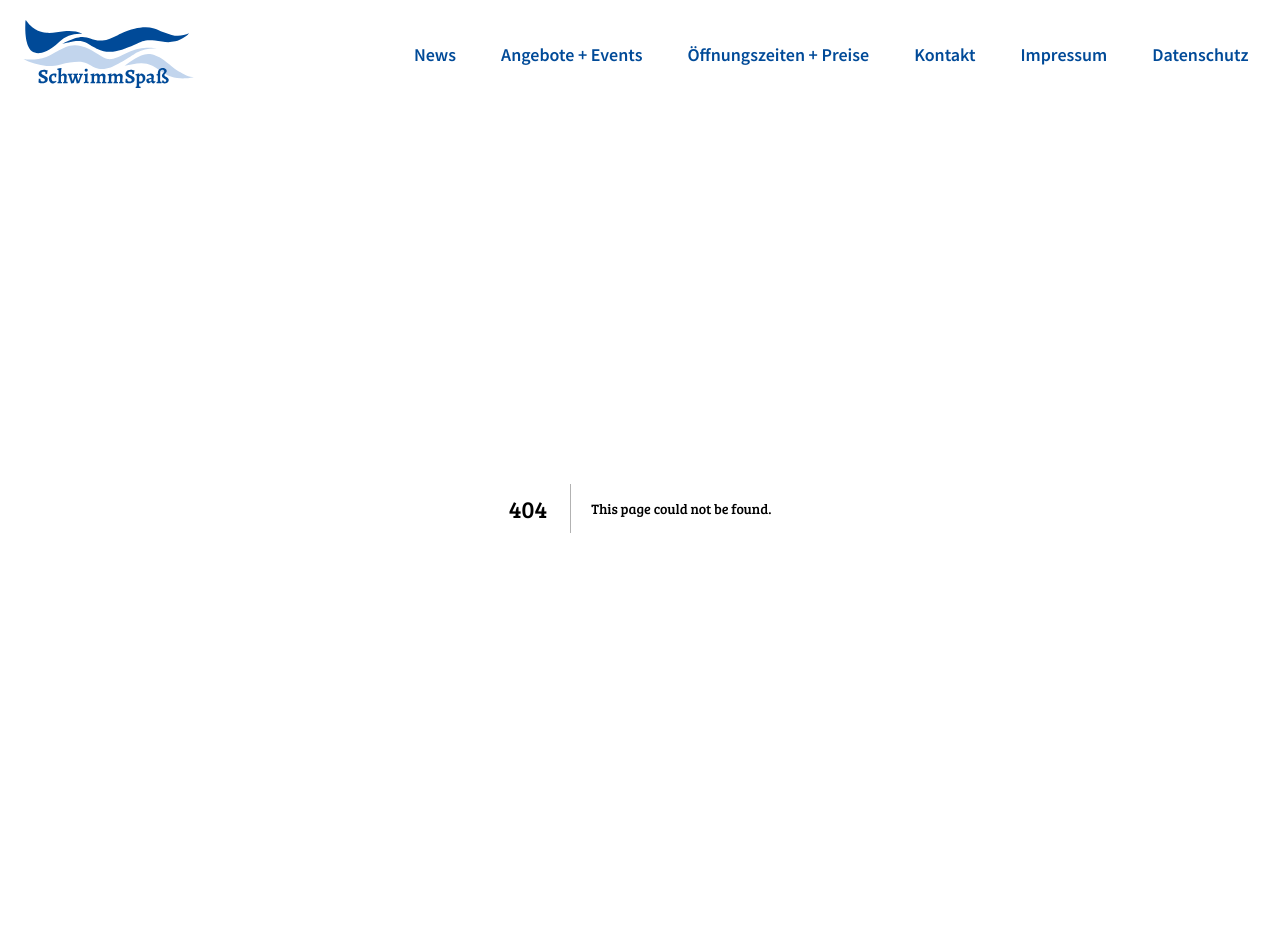
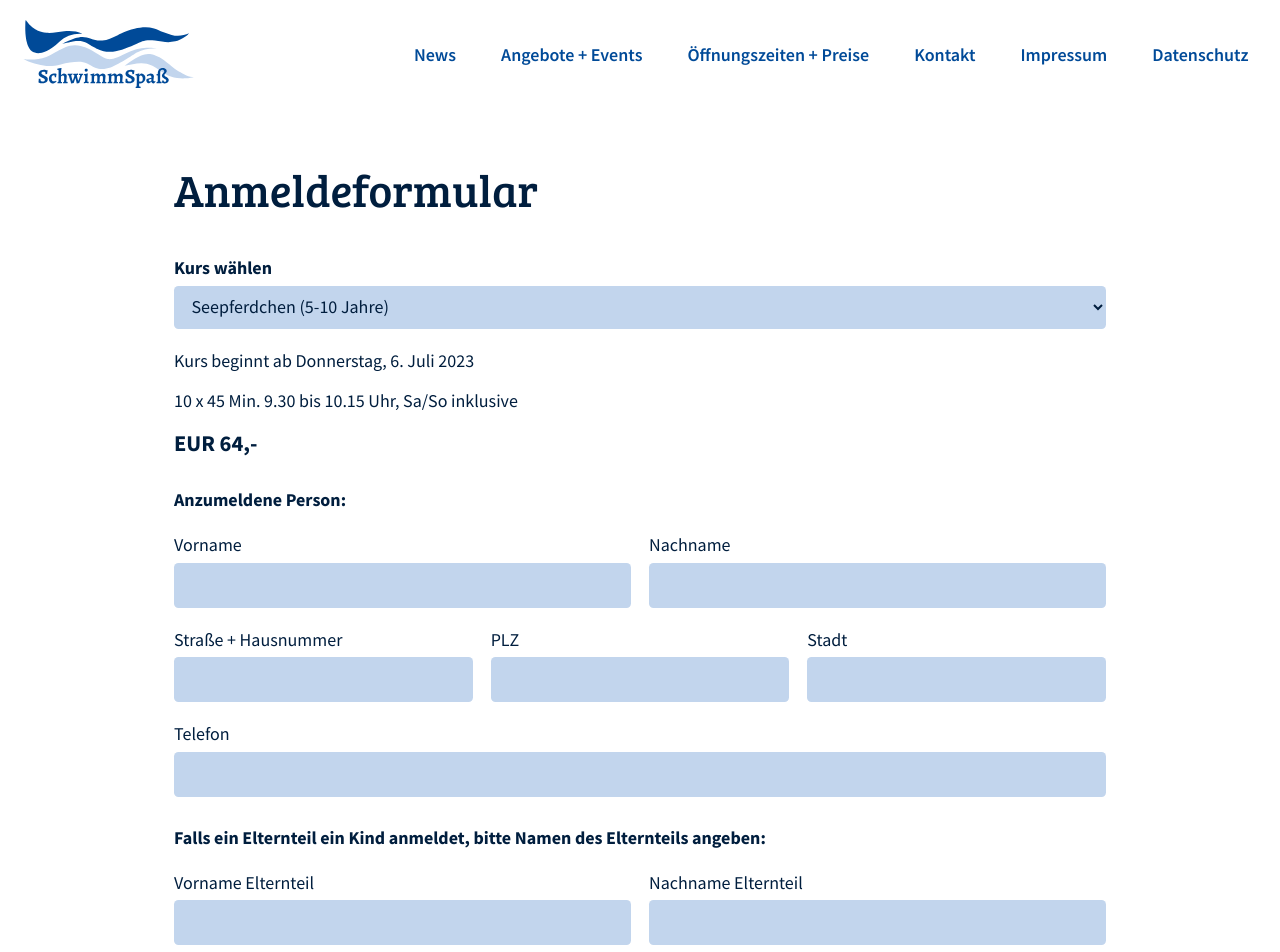
Before and after one commit to nordowl/ap-sommer-23, a Next.js app: page /kurse/anmeldung in a window 1280 px wide. Before the commit this address had no page. Shown: the top 952 px of the page. Built offline with nearby package versions, Linux system fonts and the light colour scheme.

Commit message:
Add course sign-up form

```diff
--- /dev/null
+++ b/app/kurse/anmeldung/page.tsx
@@ -0,0 +1,72 @@
+import Button from "@/src/components/Button";
+
+const Page = () => {
+    return (
+        <section className="narrow">
+            <h1 className="mb-8">Anmeldeformular</h1>
+            <form>
+                <div className="mb-4 field">
+                    <label htmlFor="kurs" className="font-bold">Kurs wählen</label>
+                    <select name="kurs" id="kurs">
+                        <option value="seepferdchen">Seepferdchen (5-10 Jahre)</option>
+                        <option value="silber">Jugend holt Silber</option>
+                        <option value="filmnacht">Filmnacht</option>
+                        <option value="fitness">Aqua-Fitness für Erwachsene</option>
+                    </select>
+                </div>
+                <div className="mb-6">
+                    <p>Kurs beginnt ab Donnerstag, 6. Juli 2023</p>
+                    <p>10 x 45 Min. 9.30 bis 10.15 Uhr, Sa/So inklusive</p>
+                    <p className="text-xl font-bold">EUR 64,-</p>
+                </div>
+                <p className="font-bold">Anzumeldene Person:</p>
+                <div className="flex gap-4 mt-4 mb-4">
+                    <div className="field">
+                        <label htmlFor="vorname">Vorname</label>
+                        <input type="text" name="vorname" id="vorname"/>
+                    </div>
+                    <div className="field">
+                        <label htmlFor="nachname">Nachname</label>
+                        <input type="text" name="nachname" id="nachname"/>
+                    </div>
+                </div>
+                <div className="flex gap-4 mt-4 mb-4">
+                    <div className="field">
+                        <label htmlFor="strasse">Straße + Hausnummer</label>
+                        <input type="text" name="strasse" id="strasse"/>
+                    </div>
+                    <div className="field">
+                        <label htmlFor="plz">PLZ</label>
+                        <input type="number" name="plz" id="plz"/>
+                    </div>
+                    <div className="field">
+                        <label htmlFor="stadt">Stadt</label>
+                        <input type="text" name="stadt" id="stadt"/>
+                    </div>
+                </div>
+                <div className="field mb-6">
+                    <label htmlFor="telefon">Telefon</label>
+                    <input type="tel" name="telefon" id="telefon"/>
+                </div>
+                <p className="font-bold">Falls ein Elternteil ein Kind anmeldet, bitte Namen des Elternteils angeben:</p>
+                <div className="flex gap-4 mt-4">
+                    <div className="field">
+                        <label htmlFor="vorname-eltern">Vorname Elternteil</label>
+                        <input type="text" name="vorname-eltern" id="vorname-eltern"/>
+                    </div>
+                    <div className="field">
+                        <label htmlFor="nachname-eltern">Nachname Elternteil</label>
+                        <input type="text" name="nachname-eltern" id="nachname-eltern"/>
+                    </div>
+                </div>
+                <Button
+                    label="Jetzt verbindlich buchen"
+                    primary
+                    className="mt-8"
+                />
+            </form>
+        </section>
+    );
+}
+
+export default Page;
--- a/src/styles/__variables.scss
+++ b/src/styles/__variables.scss
@@ -9,3 +9,4 @@ $orange: #ff8b2d;
 // Spacing
 
 $page-width: calc(1350px + 1rem);
+$page-width-narrow: calc($page-width - 400px);
--- a/src/styles/container.scss
+++ b/src/styles/container.scss
@@ -74,3 +74,7 @@
         to { left: 0% }
     }
 }
+
+.field {
+    width: 100%;
+}
--- a/src/styles/globals.scss
+++ b/src/styles/globals.scss
@@ -16,6 +16,10 @@ section {
     max-width: $page-width;
     margin: 0 auto;
     padding: 3rem 1rem;
+
+    &.narrow {
+        max-width: $page-width-narrow;
+    }
 }
 
 h1, h2, h3, h4 {
@@ -65,6 +69,7 @@ select, option, input, textarea {
     padding: 0.5rem 0.75rem;
     border-radius: 0.25rem;
     background-color: $accent;
+    width: 100%;
 
     &:active, &:focus {
         outline: 2px solid $primary;
```
